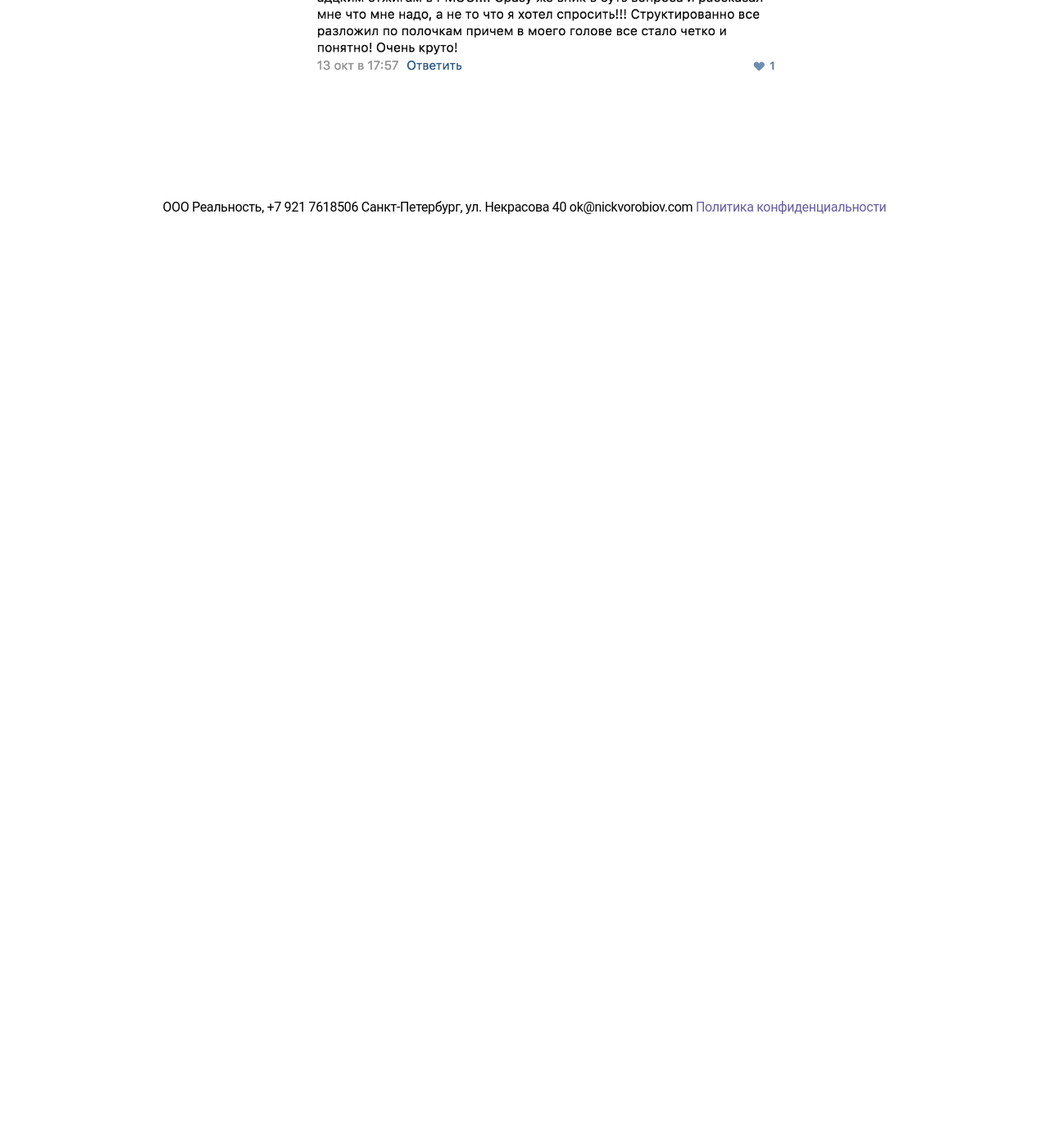
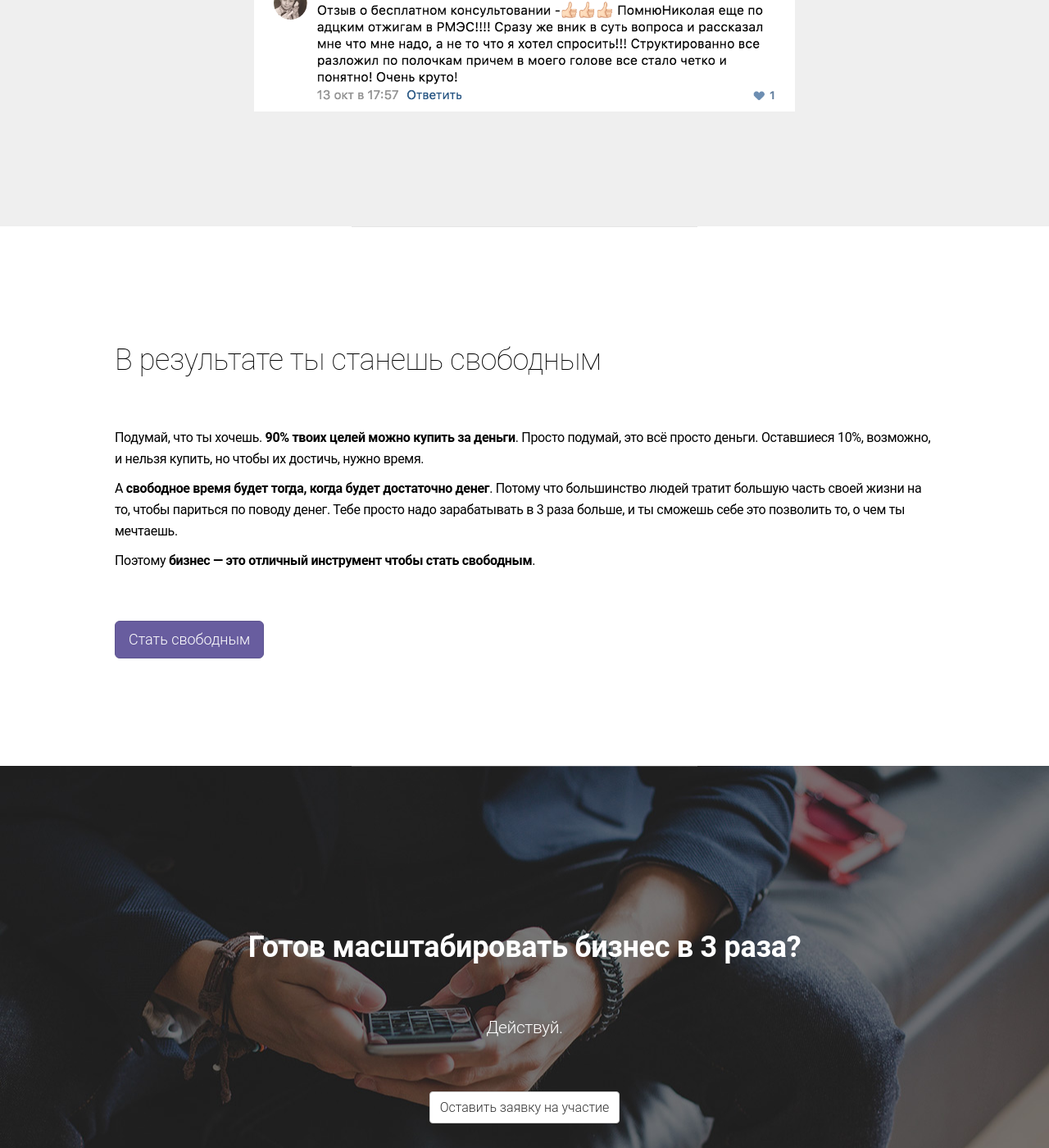
Before and after one commit to nickvorobiov/x3.ocheredklientov.com, a Jekyll site: the page built from index.html, in a window 1280 px wide and 1400 px high, scrolled down 4448 px. Shown: the whole window at 82% size. Built offline with Jekyll 4.4.1, drawn with Linux system fonts in a browser that asks for light colours; nearby versions of some CDN libraries; before the commit the page ends 4725 px from its top, so only the background shows below that.

Commit message:
ещё две секции

```diff
--- a/index.html
+++ b/index.html
@@ -33,7 +33,7 @@ permalink: /
     <h2>Бизнес перестал расти?</h2>
     <p class="lead">получи готовый план действий по&nbsp;увеличению продаж на&nbsp;бесплатном вебинаре Николая&nbsp;Воробьёва</p>
     <h1 class="b-head__title">Как масштабировать бизнес в&nbsp;3&nbsp;раза</h1>
-    <h2>{{ page.eventdate }}</h2>
+    <h2>{{ page.eventdate }}<br/>участие бесплатное</h2>
     <a href="#join" class="btn btn-default m-t b-head__button js-scr">Регистрируйся сейчас</a>
   </div>
 </div>
@@ -266,7 +266,7 @@ permalink: /
   </div>
 </div>
 
-<div class="block block-bordered b-testimonials" id="testimonials">
+<div class="block block-bordered b-odd" id="testimonials">
   <div class="container">
     <h1 class="text-center m-b-lg">Отзывы о консультациях</h1>
     <div class="row">
@@ -278,6 +278,28 @@ permalink: /
         <img class="img-responsive m-b" data-action="zoom" src="/images/free-consult-testimonials/2016-10-16_13-34-19.png"/>
       </div>
     </div>
+  </div>
+</div>
+
+<div class="block block-bordered">
+  <div class="container">
+    <h1 class="m-b-lg">В результате ты станешь свободным</h1>
+
+    <p>Подумай, что ты хочешь. <b>90% твоих целей можно купить за деньги</b>. Просто подумай, это всё просто деньги. Оставшиеся 10%, возможно, и нельзя купить, но чтобы их достичь, нужно время.</p>
+
+    <p>А <b>свободное время будет тогда, когда будет достаточно денег</b>. Потому что большинство людей тратит большую часть своей жизни на то, чтобы париться по поводу денег. Тебе просто надо зарабатывать в 3 раза больше, и ты сможешь себе это позволить то, о чем ты мечтаешь.</p>
+
+    <p>Поэтому <b>бизнес — это отличный инструмент чтобы стать свободным</b>.</p>
+
+    <p class="m-t-lg"><a href="#join-anchor" class="js-scr btn btn-primary btn-lg">Стать свободным</a></p>
+  </div>
+</div>
+
+<div class="block block-bordered block-inverse text-center b-join">
+  <div class="container">
+    <h1 class="m-b-lg">Готов масштабировать бизнес в&nbsp;3&nbsp;раза?</h1>
+    <p class="lead">Действуй.</p>
+    <p class="m-t-lg"><a href="#join-anchor" class="js-scr btn btn-default">Оставить заявку на участие</a></p>
   </div>
 </div>
 
```
